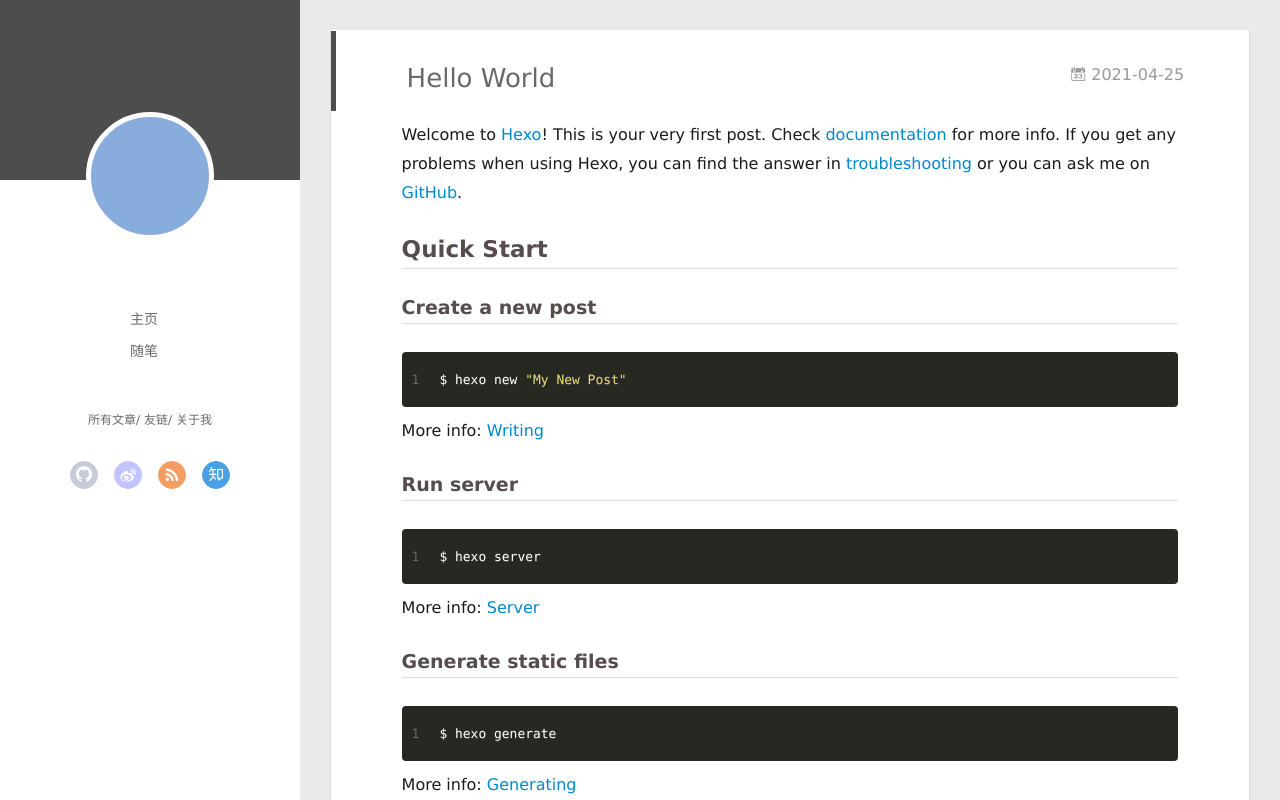
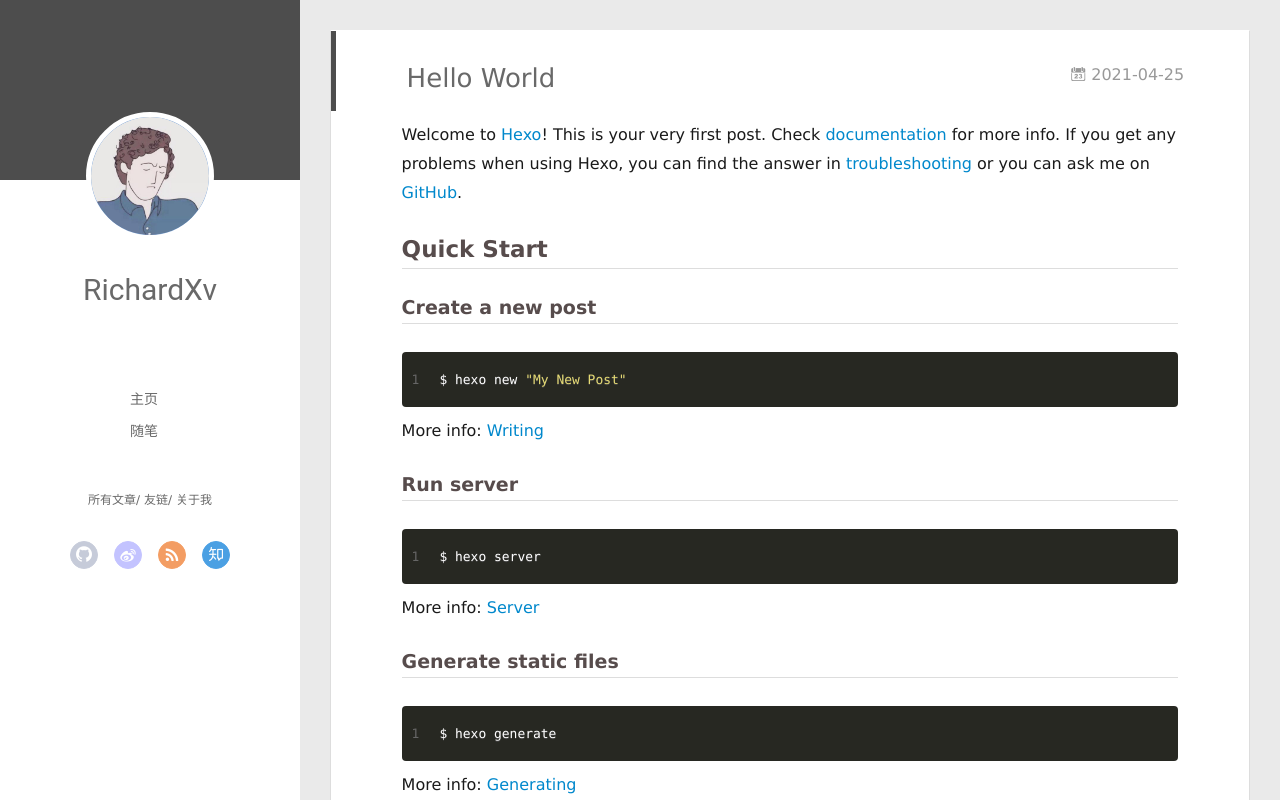
Before and after one commit to richardxv/richardxv.github.io, a plain HTML site: page 2021/04/25/hello-world/index.html in a window 1280 px wide. Drawn offline with Linux system fonts and the light colour scheme; no server answers.

Commit message:
Site updated: 2021-04-27 08:43:23

```diff
--- a/2021/04/25/hello-world/index.html
+++ b/2021/04/25/hello-world/index.html
@@ -47,10 +47,10 @@
 <div class="intrude-less">
 	<header id="header" class="inner">
 		<a href="/" class="profilepic">
-			<img src="" class="js-avatar">
+			<img src="/assets/head.png" class="js-avatar">
 		</a>
 		<hgroup>
-		  <h1 class="header-author"><a href="/"></a></h1>
+		  <h1 class="header-author"><a href="/">RichardXv</a></h1>
 		</hgroup>
 
 
@@ -105,10 +105,10 @@
 	<div class="intrude-less">
 		<header id="header" class="inner">
 			<div class="profilepic">
-				<img src="" class="js-avatar">
+				<img src="/assets/head.png" class="js-avatar">
 			</div>
 			<hgroup>
-			  <h1 class="header-author js-header-author"></h1>
+			  <h1 class="header-author js-header-author">RichardXv</h1>
 			</hgroup>
 
 
```
Also changed, not shown: 2021/04/26/计算机组成原理之stack-overflow/index.html (+4 -4 lines), archives/2021/04/index.html (+4 -4 lines), archives/2021/index.html (+4 -4 lines), archives/index.html (+4 -4 lines), index.html (+4 -4 lines), tags/计算机组成原理/index.html (+4 -4 lines), assets/head.png (added).
